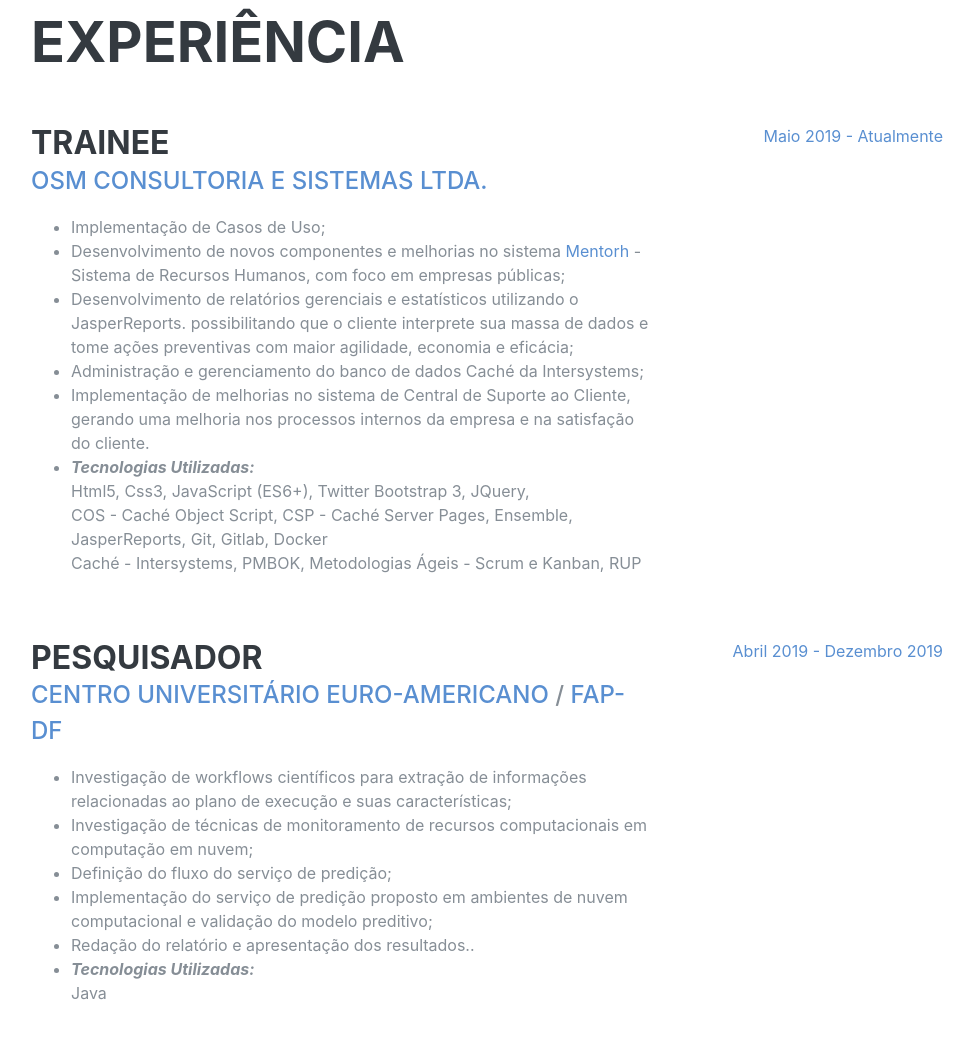
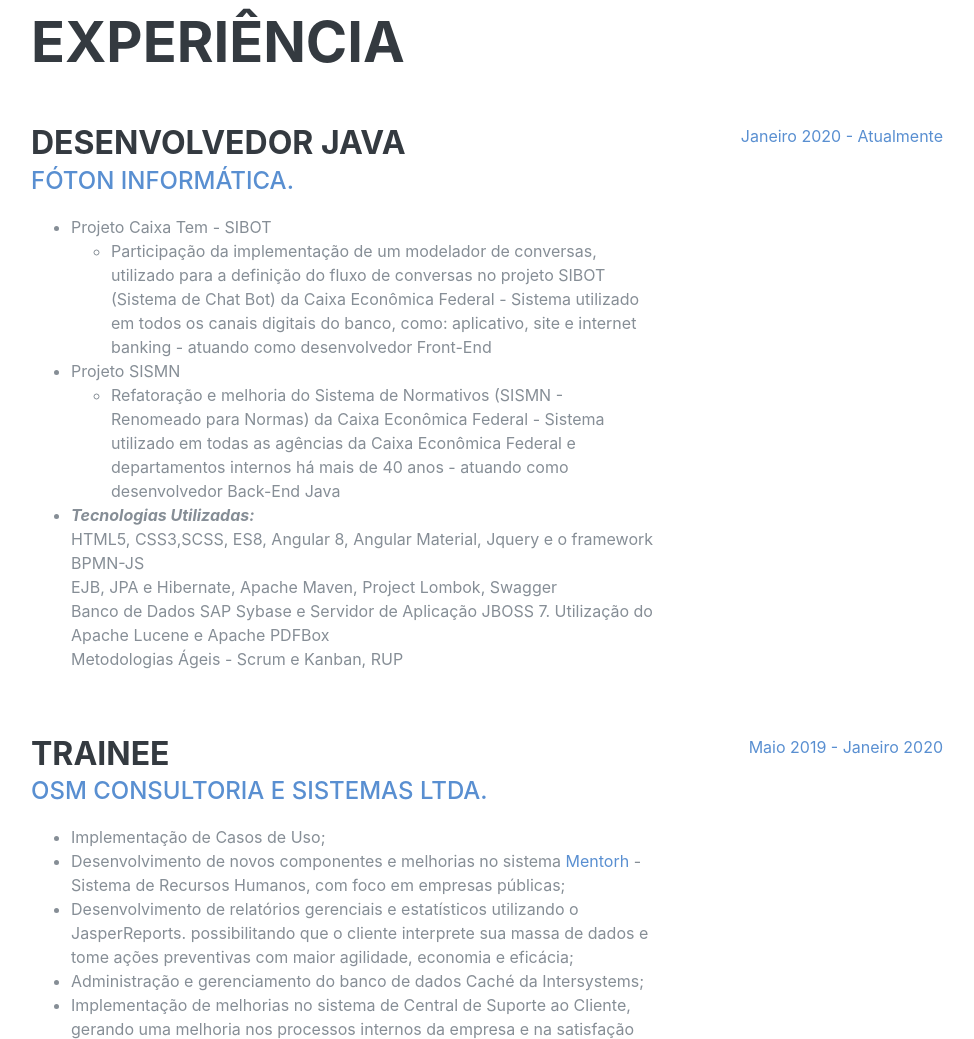
Before and after one commit to lucasrosab/lucasrosab.github.io, a plain HTML site: page index.html in a window 1280 px wide. Shown: the part 840-1879 px from the top of the page, without its empty margins (289-1263 px from the left). Drawn offline with nearby package versions, Linux system fonts and the light colour scheme; a web font is replaced by a local one.

Commit message:
Atualizando Portifolio

```diff
--- a/index.html
+++ b/index.html
@@ -91,6 +91,29 @@
         <section class="resume-section p-3 p-lg-5 d-flex justify-content-center" id="experiencia">
           <div class="w-100">
             <h2 class="mb-5">Experiência</h2>
+
+            <div class="resume-item d-flex flex-column flex-md-row justify-content-between mb-5">
+              <div class="resume-content">
+                <h3 class="mb-0">Desenvolvedor Java</h3>
+                <div class="subheading mb-3"><a href="http://www.foton.la/" target="_blank">Fóton Informática.</a></div>
+                <ul>
+                  <li>Projeto Caixa Tem - SIBOT</li>
+                  <ul>
+                    <li>Participação da implementação de um modelador de conversas, utilizado para a definição do fluxo de conversas no projeto SIBOT (Sistema de Chat Bot) da Caixa Econômica Federal - Sistema utilizado em todos os canais digitais do banco, como: aplicativo, site e internet banking - atuando como desenvolvedor Front-End</li>
+                  </ul>
+                  <li>Projeto SISMN</li>
+                  <ul>
+                    <li>Refatoração e melhoria do Sistema de Normativos (SISMN - Renomeado para Normas) da Caixa Econômica Federal - Sistema utilizado em todas as agências da Caixa Econômica Federal e departamentos internos há mais de 40 anos - atuando como desenvolvedor Back-End Java</li>
+                  </ul>
+                  <li><strong><em>Tecnologias Utilizadas:</em></strong></li>
+                  HTML5, CSS3,SCSS, ES8, Angular 8, Angular Material, Jquery e o framework BPMN-JS <br> EJB, JPA e Hibernate, Apache Maven, Project Lombok, Swagger <br> Banco de Dados SAP Sybase e Servidor de Aplicação JBOSS 7. Utilização do Apache Lucene e Apache PDFBox <br> Metodologias Ágeis - Scrum e Kanban, RUP
+                </ul>
+              </div>
+              <div class="resume-date text-md-right">
+                <span class="text-primary">Janeiro 2020 - Atualmente</span>
+              </div>
+            </div>
+
             <div class="resume-item d-flex flex-column flex-md-row justify-content-between mb-5">
               <div class="resume-content">
                 <h3 class="mb-0">Trainee</h3>
@@ -106,7 +129,7 @@
                 </ul>
               </div>
               <div class="resume-date text-md-right">
-                <span class="text-primary">Maio 2019 - Atualmente</span>
+                <span class="text-primary">Maio 2019 - Janeiro 2020</span>
               </div>
             </div>
 
@@ -155,15 +178,6 @@
         <section class="resume-section p-3 p-lg-5 d-flex align-items-center" id="formacao">
           <div class="w-100">
             <h2 class="mb-5">Formação</h2>
-            <div class="resume-item d-flex flex-column flex-md-row justify-content-between mb-5">
-              <div class="resume-content">
-                <h3 class="mb-0">Pós-Graduação em Business Intelligence</h3>
-                <div class="subheading mb-3"><a href="https://www.iesb.br/portal" target="_blank">Centro Universitário IESB</a></div>
-              </div>
-              <div class="resume-date text-md-right">
-                <span class="text-primary">Em Andamento</span>
-              </div>
-            </div>
 
             <div class="resume-item d-flex flex-column flex-md-row justify-content-between mb-5">
               <div class="resume-content">
```
